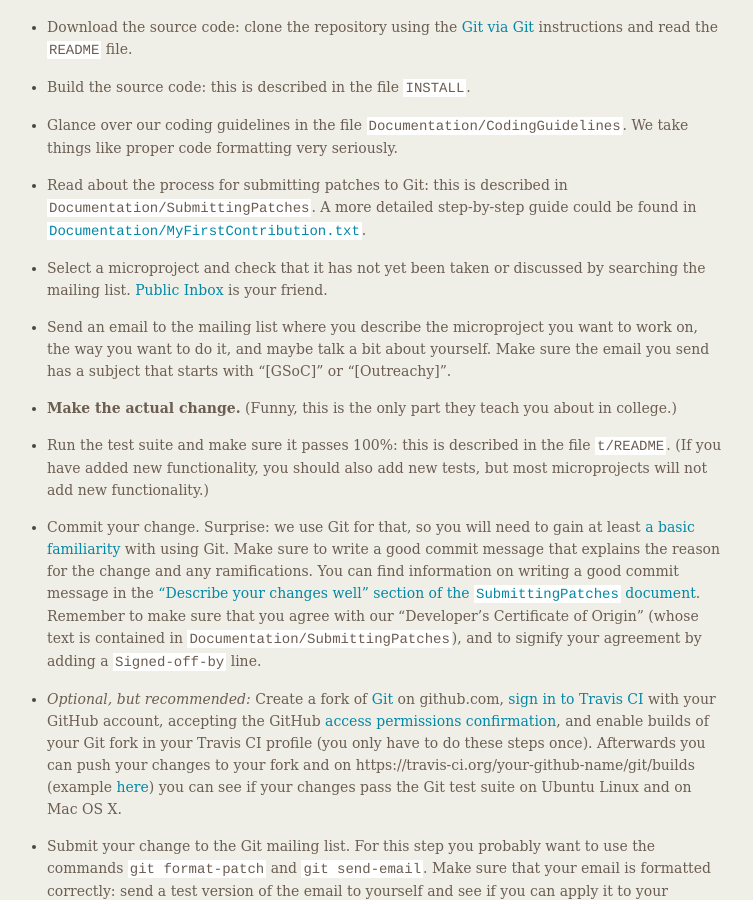
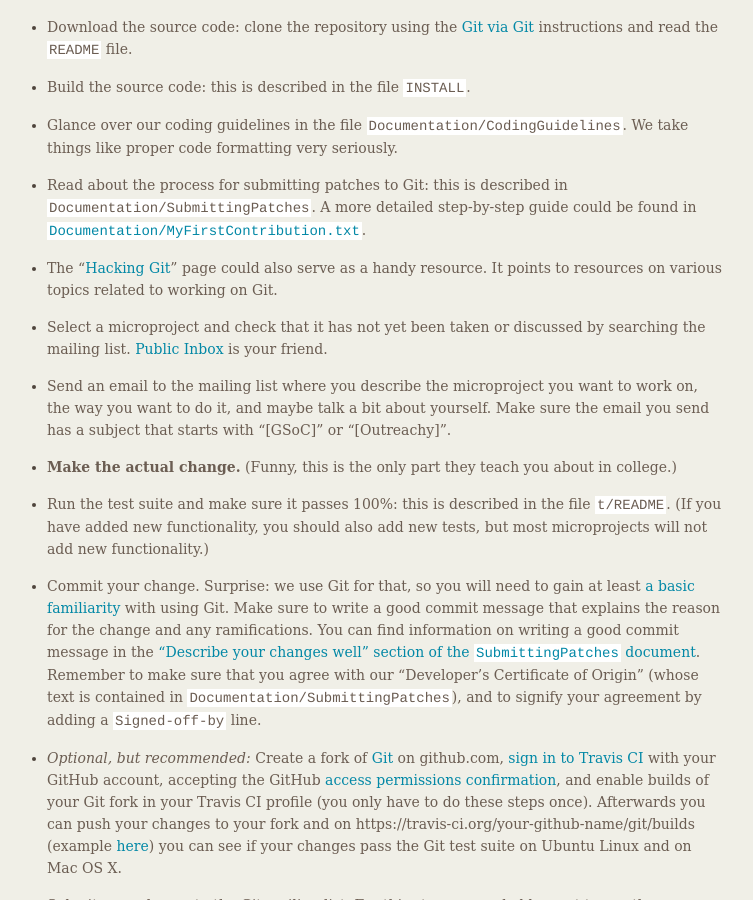
Before and after one commit to git/git.github.io, a Jekyll site: the page built from General-Microproject-Information.md, in a window 1280 px wide and 900 px high, scrolled down 797 px. Shown: the whole window, without its empty margins (387-1140 px from the left). Built offline with Jekyll 4.4.1, drawn with Linux system fonts in a browser that asks for light colours.

Commit message:
Mention Hacking-Git as a useful resource

```diff
--- a/General-Microproject-Information.md
+++ b/General-Microproject-Information.md
@@ -65,6 +65,10 @@
 * Read about the process for submitting patches to Git: this is
   described in `Documentation/SubmittingPatches`. A more detailed
   step-by-step guide could be found in [`Documentation/MyFirstContribution.txt`](https://git-scm.com/docs/MyFirstContribution).
+
+* The "[Hacking Git](https://git.github.io/Hacking-Git/)" page
+  could also serve as a handy resource. It points to resources
+  on various topics related to working on Git.
 
 * Select a microproject and check that it has not yet been taken or
   discussed by searching the mailing list.
```
